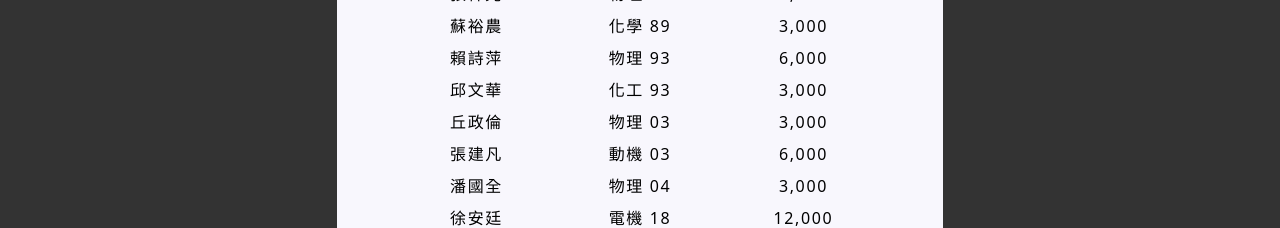
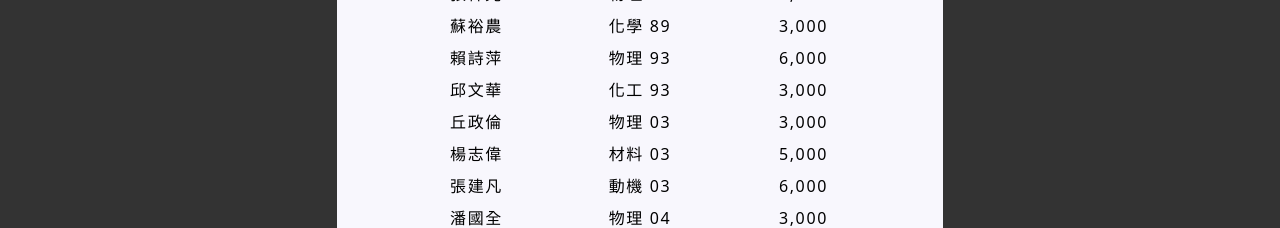
Before and after one commit to NTHU-StarKids/starkids-50-website, a Next.js app: page /donation in a window 1280 px wide. Shown: the part 1100-1328 px from the top of the page. Built offline with nearby package versions, Linux system fonts and the light colour scheme.

Commit message:
feat: update donation list

```diff
--- a/constants/index.ts
+++ b/constants/index.ts
@@ -84,6 +84,7 @@ export const donations: TDonation[] = [
   { name: '賴詩萍', department: '物理 93', currency: 'NTD', amount: 6000 },
   { name: '邱文華', department: '化工 93', currency: 'NTD', amount: 3000 },
   { name: '丘政倫', department: '物理 03', currency: 'NTD', amount: 3000 },
+  { name: '楊志偉', department: '材料 03', currency: 'NTD', amount: 5000 },
   { name: '張建凡', department: '動機 03', currency: 'NTD', amount: 6000 },
   { name: '潘國全', department: '物理 04', currency: 'NTD', amount: 3000 },
   { name: '徐安廷', department: '電機 18', currency: 'NTD', amount: 12000 },
```
